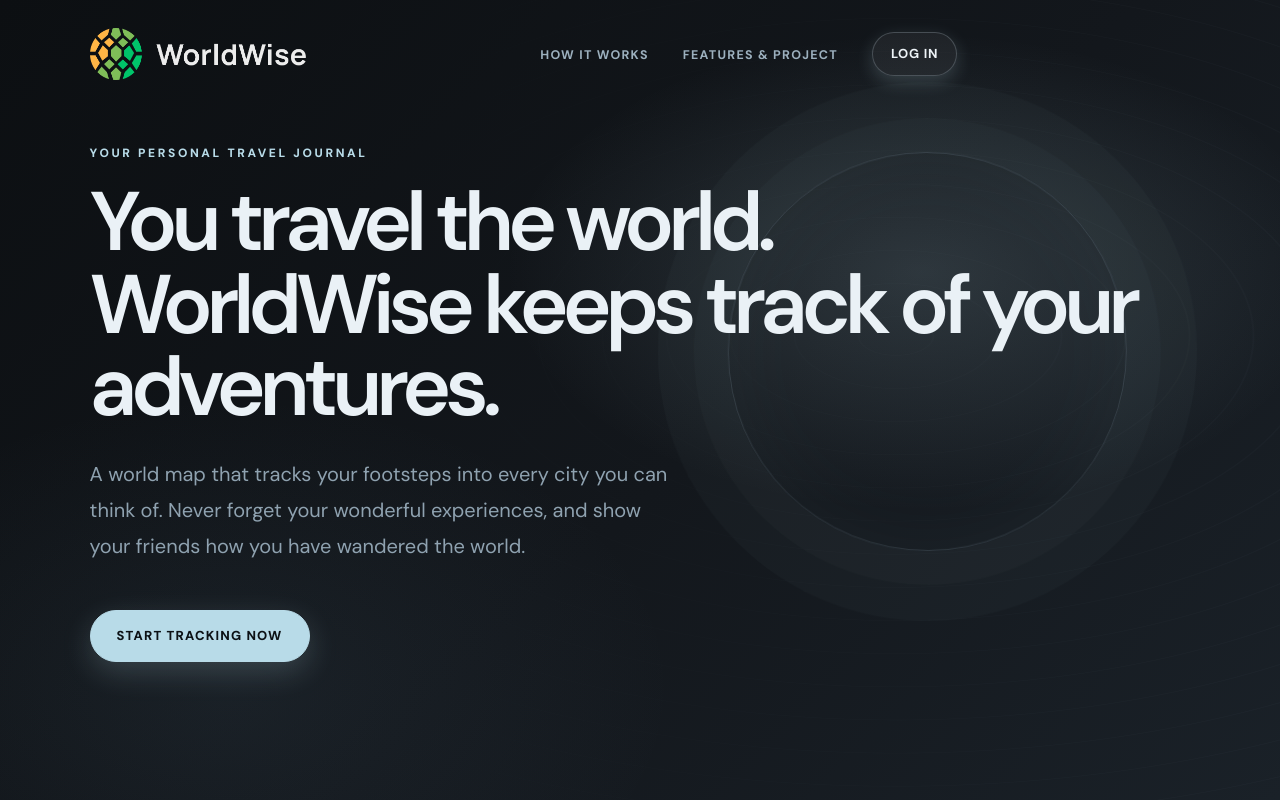
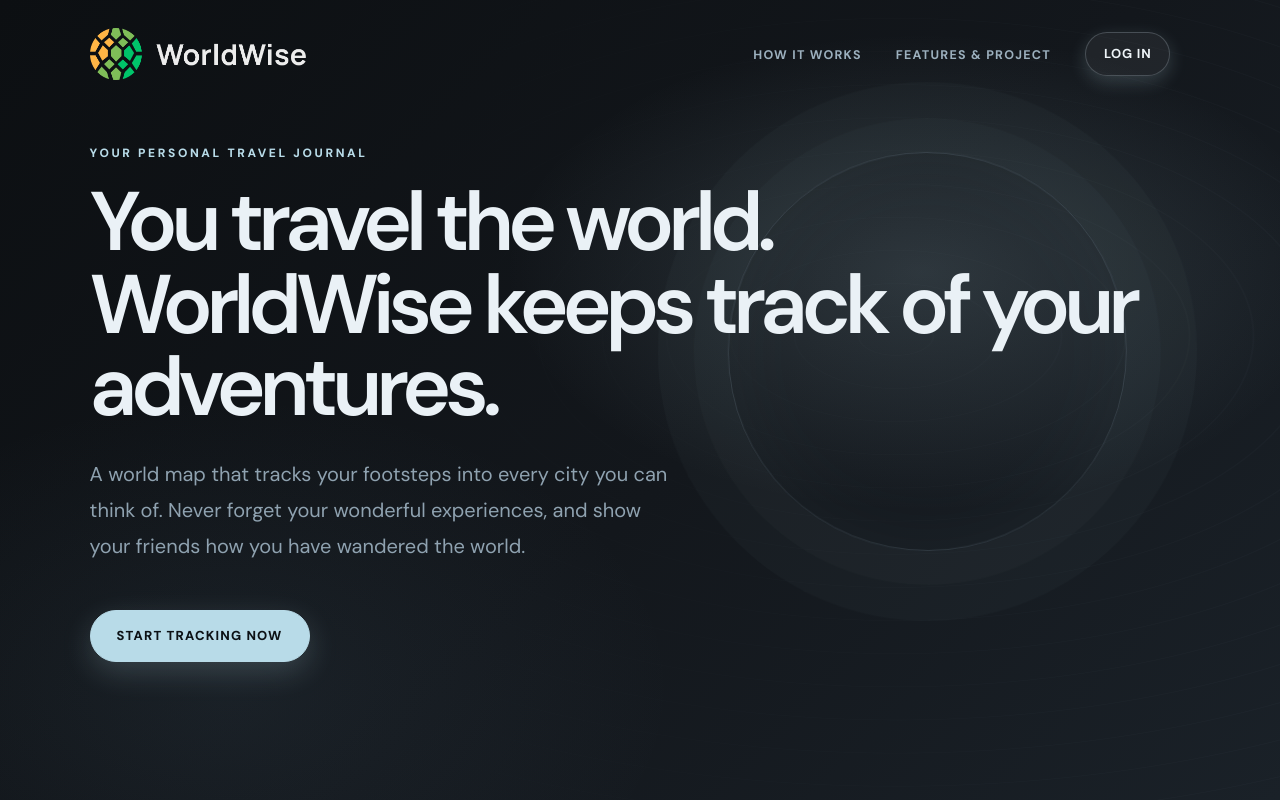
Before and after one commit to Shalom-Samuel-011/WorldWise, a React (Vite) app in the folder frontend/: page / in a window 1280 px wide. Built offline with nearby package versions, Linux system fonts and the light colour scheme; no server answers.

Commit message:
Align public navigation to the right

```diff
--- a/frontend/src/components/PageNav.module.css
+++ b/frontend/src/components/PageNav.module.css
@@ -13,6 +13,7 @@
     display: flex;
     align-items: center;
     gap: clamp(1.4rem, 3vw, 3.4rem);
+    margin-left: auto;
     list-style: none;
 }
 
```
